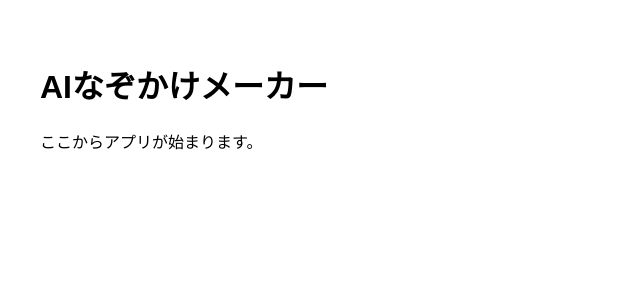
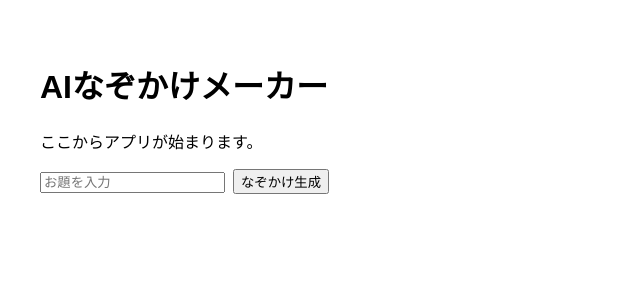
Before and after one commit to NickMic/nazokake-maker, a Next.js app in the folder frontend/: page / in a window 1280 px wide. Shown: the top 300 px of the page, without its empty margins (0-640 px from the left). Built offline with nearby package versions, Linux system fonts and the light colour scheme.

Commit message:
Add input form and generate button to index.tsx

```diff
--- a/frontend/src/pages/index.tsx
+++ b/frontend/src/pages/index.tsx
@@ -1,8 +1,33 @@
+import { useState } from "react";
+
 export default function Home() {
+  const [keyword, setKeyword] = useState("");
+  const [result, setResult] = useState("");
+
+  const handleGenerate = async () => {
+    // ここでAPI呼び出しや生成処理を行う
+    setResult(`「${keyword}」でなぞかけ生成！（仮）`);
+  };
+
   return (
     <main style={{ padding: "2rem", fontFamily: "sans-serif" }}>
       <h1>AIなぞかけメーカー</h1>
       <p>ここからアプリが始まります。</p>
+
+      <input
+        type="text"
+        value={keyword}
+        onChange={(e) => setKeyword(e.target.value)}
+        placeholder="お題を入力"
+        style={{ marginRight: "0.5rem" }}
+      />
+      <button onClick={handleGenerate}>なぞかけ生成</button>
+
+      {result && (
+        <div style={{ marginTop: "1rem" }}>
+          <strong>結果:</strong> {result}
+        </div>
+      )}
     </main>
   );
 }
```
